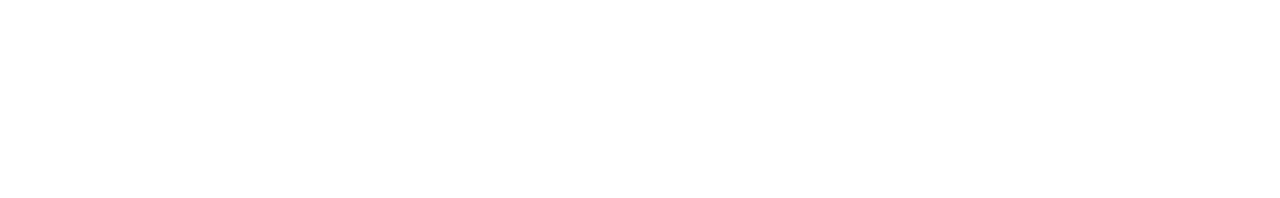
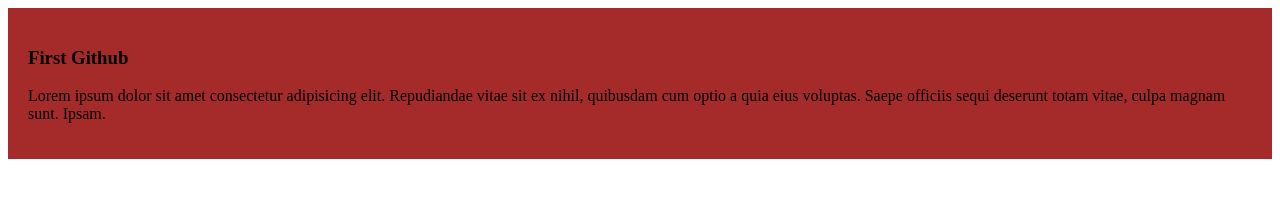
Before and after one commit to talukdar-habib/first-git-hub-repo, a plain HTML site: page index.html in a window 1280 px wide. Drawn offline with Linux system fonts and the light colour scheme.

Commit message:
first commit

```diff
--- /dev/null
+++ b/Styles/style.css
@@ -0,0 +1,4 @@
+div{
+    background-color: brown;
+    padding: 20px;
+}
--- a/index.html
+++ b/index.html
@@ -4,8 +4,14 @@
     <meta charset="UTF-8">
     <meta name="viewport" content="width=device-width, initial-scale=1.0">
     <title>My First Github</title>
+    <link rel="stylesheet" href="Styles/style.css">
 </head>
 <body>
+    <div>
+        <h3>First Github</h3>
+        <p>Lorem ipsum dolor sit amet consectetur adipisicing elit. Repudiandae vitae sit ex nihil, quibusdam cum optio a quia eius voluptas. Saepe officiis sequi deserunt totam vitae, culpa magnam sunt. Ipsam.</p>
+    </div>
+
 
 </body>
 </html>
```
